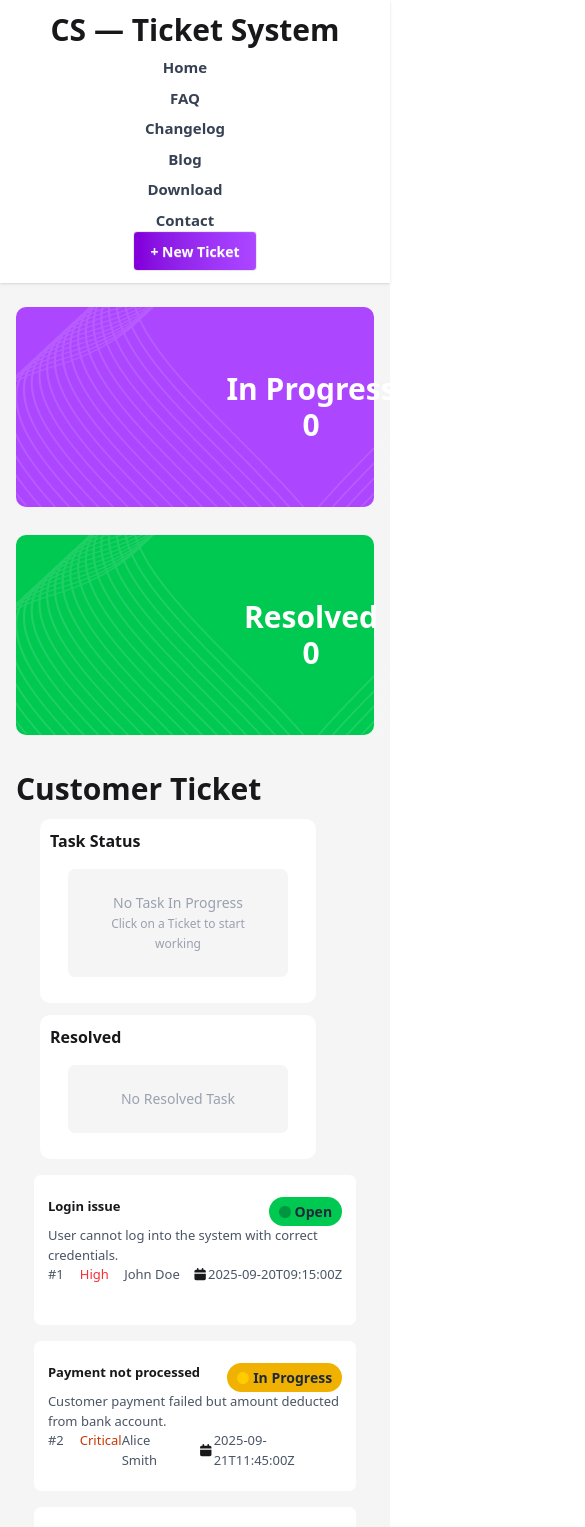
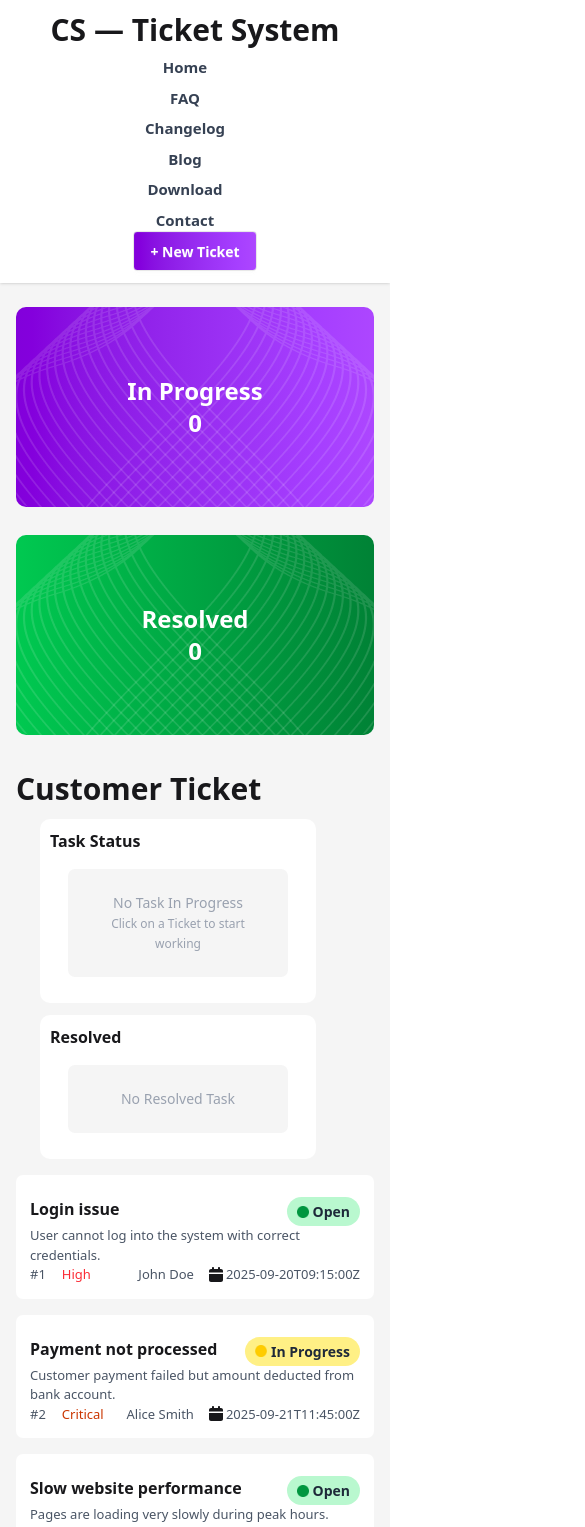
Before and after one commit to faysalhasanmd/PH-Assignment-07, a React (Vite) app: page / in a window 390 px wide. Shown: the top 1527 px of the page, 585 px wide, since content can reach past the window. Built offline with nearby package versions, Linux system fonts and the light colour scheme.

Commit message:
project almost complete

```diff
--- a/src/Components/Box/Box.jsx
+++ b/src/Components/Box/Box.jsx
@@ -1,21 +1,23 @@
 import React from "react";
-import "./card.css";
 
 const Box = ({ resolved, selectedPerson }) => {
-  // console.log(resolved);
   return (
-    <div className="max-w-[1200px] px-4  mx-auto mt-6 bg-[#f5f5f5]">
-      <div className="flex display box gap-7">
-        <div className="bg-purple-500 rounded-[10px]">
-          <div className="h-[200px] bg-[url('/vector1.png'),url('/vector2.png')] bg-no-repeat bg-[position:left_center,right_center]  flex one flex-col text-center justify-center rounded-2xl w-[590px] text-white">
-            <h1 className="text-3xl font-bold">In Progress</h1>
-            <span className="text-3xl font-bold">{selectedPerson.length}</span>
+    <div className="max-w-[1200px] px-4 mx-auto mt-6 bg-[#f5f5f5]">
+      <div className="flex flex-col sm:flex-row gap-7">
+        <div className="bg-gradient-to-r from-purple-700 to-purple-500 rounded-[10px] flex-1">
+          <div className="h-[200px] sm:w-[590px] bg-[url('/vector1.png'),url('/vector2.png')] bg-no-repeat bg-[position:left_center,right_center] flex flex-col text-center justify-center rounded-2xl text-white">
+            <h1 className="text-2xl sm:text-3xl font-bold">In Progress</h1>
+            <span className="text-2xl sm:text-3xl font-bold">
+              {selectedPerson.length}
+            </span>
           </div>
         </div>
-        <div className="bg-green-500 rounded-[10px]">
-          <div className="h-[200px]  bg-[url('/vector1.png'),url('/vector2.png')] bg-no-repeat bg-[position:left_center,right_center]  flex one flex-col text-center justify-center rounded-2xl w-[590px] text-white">
-            <h1 className="text-3xl font-bold">Resolved</h1>
-            <span className="text-3xl font-bold">{resolved.length}</span>
+        <div className="bg-gradient-to-r from-green-500 to-green-700 rounded-[10px] flex-1">
+          <div className="h-[200px] sm:w-[590px] bg-[url('/vector1.png'),url('/vector2.png')] bg-no-repeat bg-[position:left_center,right_center] flex flex-col text-center justify-center rounded-2xl text-white">
+            <h1 className="text-2xl sm:text-3xl font-bold">Resolved</h1>
+            <span className="text-2xl sm:text-3xl font-bold">
+              {resolved.length}
+            </span>
           </div>
         </div>
       </div>
@@ -24,4 +26,3 @@ const Box = ({ resolved, selectedPerson }) => {
 };
 
 export default Box;
-// scale-x-[-1]
--- a/src/Components/Box/card.css
+++ b/src/Components/Box/card.css
@@ -2,7 +2,7 @@
   .bg-img,
   .bg-img1 {
     height: 180px;
-    width: 100%;
+    width: 110px;
   }
   .display {
     display: flex;
--- a/src/Components/Card/SIngleCard.jsx
+++ b/src/Components/Card/SIngleCard.jsx
@@ -30,19 +30,19 @@ const SIngleCard = ({ person, data, setData, setSelectedPerson }) => {
   return (
     <div onClick={() => handleCard(person)}>
       <div className=" flex flex-col nav justify-between gap-1 rounded-xl min-h-[80px] w-[430px]">
-        <div className="p-3.5 rounded-[7px] bg-white card">
+        <div className="p-3.5 rounded-[7px] bg-white ">
           <div className="flex justify-between items-start mt-2">
             <h1 className="font-semibold ">{person.title}</h1>
             <div
               className={`${
                 person.status === "In Progress"
-                  ? "bg-yellow-500 text-gray-800 font-semibold px-2.5 py-1 rounded-2xl flex items-center gap-1 text-[14px]"
+                  ? "bg-yellow-200 text-gray-800 font-semibold px-2.5 py-1 rounded-2xl flex items-center gap-1 text-[14px]"
                   : person.status === "Closed"
-                  ? "bg-blue-500 text-gray-800 font-semibold px-2.5 py-1 rounded-2xl flex items-center gap-1 text-[14px]"
+                  ? "bg-blue-200 text-gray-800 font-semibold px-2.5 py-1 rounded-2xl flex items-center gap-1 text-[14px]"
                   : person.status === "Resolved"
-                  ? "bg-purple-500 text-gray-800 font-semibold px-2.5 py-1 rounded-2xl flex items-center gap-1 text-[14px]"
+                  ? "bg-purple-200 text-gray-800 font-semibold px-2.5 py-1 rounded-2xl flex items-center gap-1 text-[14px]"
                   : person.status === "Open"
-                  ? "bg-green-500 text-gray-800 font-semibold px-2.5 py-1 rounded-2xl flex items-center gap-1 text-[14px]"
+                  ? "bg-green-200 text-gray-800 font-semibold px-2.5 py-1 rounded-2xl flex items-center gap-1 text-[14px]"
                   : ""
               }`}
             >
--- a/src/Components/Card/card.css
+++ b/src/Components/Card/card.css
@@ -3,7 +3,7 @@
     height: 150px;
     width: 90%;
     margin: 0 auto;
-    font-size: small;
+    font-size: 12px;
   }
   .reverse {
     display: flex;
--- a/src/Components/Footer/Footer.jsx
+++ b/src/Components/Footer/Footer.jsx
@@ -8,7 +8,7 @@ import mailImg from "../../assets/f.png";
 const Footer = () => {
   return (
     <div className="max-w-[1200px] res mx-auto bg-black width rounded-t-2xl center text-white p-10 flex justify-between mt-8">
-      <div className="grid grid-cols-5 items-center footer">
+      <div className="grid grid-cols-5  footer">
         <div className="flex flex-col small items-center">
           <h1 className="fontBold">CS Ticket System</h1>
           <p className="gray">
```
